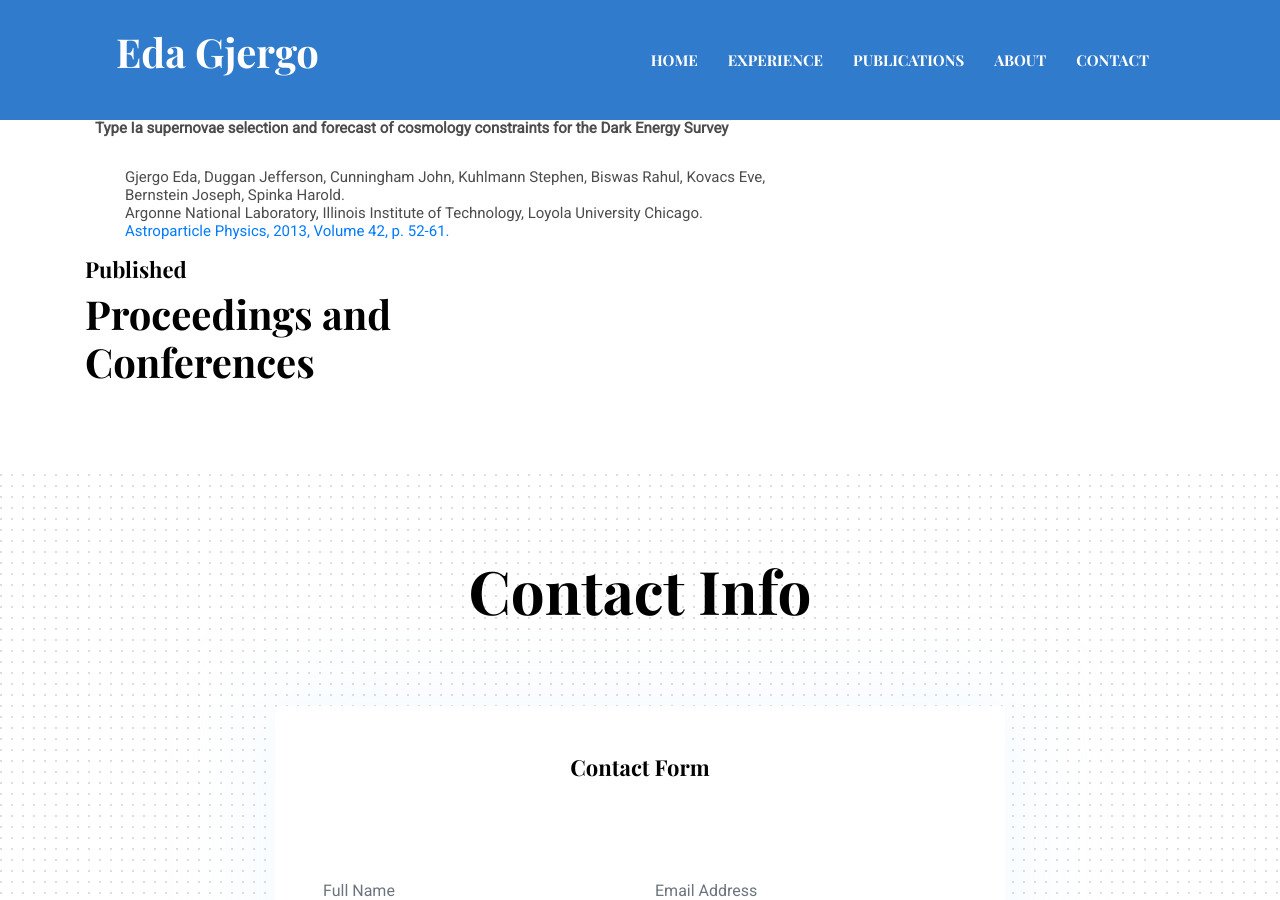
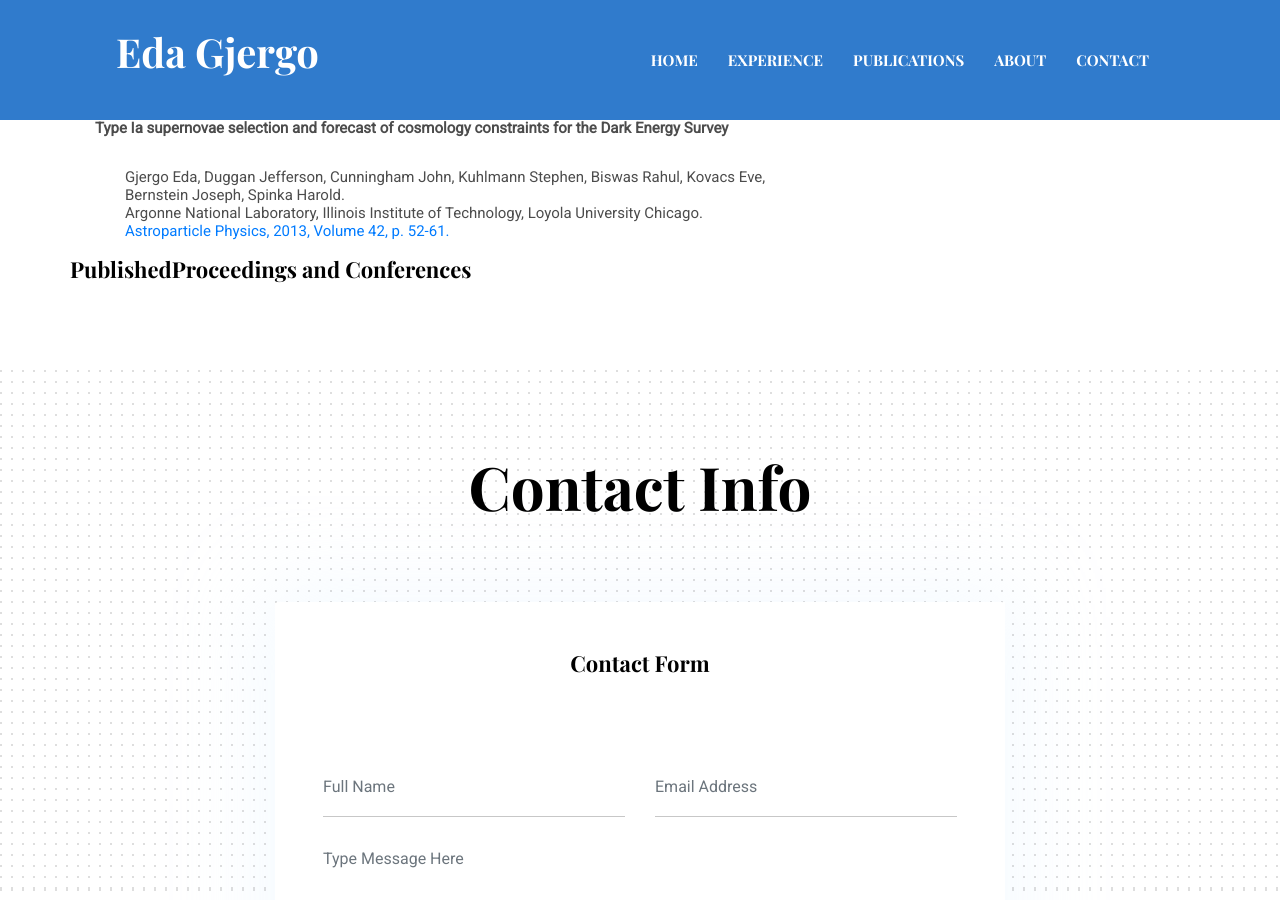
Before and after one commit to egjergo/egjergo.github.io, a Jekyll site: the page built from _pages/publications.md, in a window 1280 px wide and 900 px high, scrolled down 1824 px. Built offline with Jekyll 4.4.1, drawn with Linux system fonts in a browser that asks for light colours.

Commit message:
Update publications.md

```diff
--- a/_pages/publications.md
+++ b/_pages/publications.md
@@ -92,14 +92,14 @@ ___
 
 
 
-<div style="-webkit-column-count: 2; -moz-column-count: 2; column-count: 2; -webkit-column-rule: 1px dotted #e0e0e0; -moz-column-rule: 1px dotted #e0e0e0; column-rule: 1px dotted #e0e0e0;">
-    <div style="display: inline-block;">
+<div class="row" style="-webkit-column-count: 2; -moz-column-count: 2; column-count: 2; -webkit-column-rule: 1px dotted #e0e0e0; -moz-column-rule: 1px dotted #e0e0e0; column-rule: 1px dotted #e0e0e0;">
+    <div class="column" style="display: inline-block;">
       <!--<h2>In Preparation</h2>-->
       <!--<h2>Submitted</h2>-->
       <!--<h2>Accepted</h2>-->
       <h4>Published</h4>
   </div>
-    <div style="display: inline-block;">
-        <h3>Proceedings and Conferences</h3>
+    <div class="column" style="display: inline-block;">
+        <h4>Proceedings and Conferences</h4>
     </div>
 </div>
```
